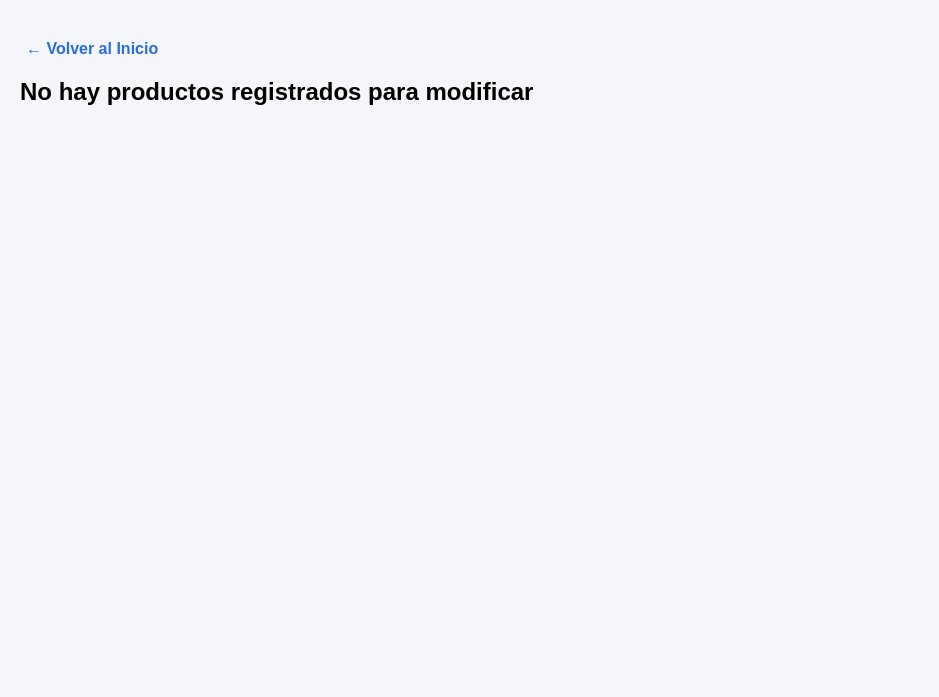
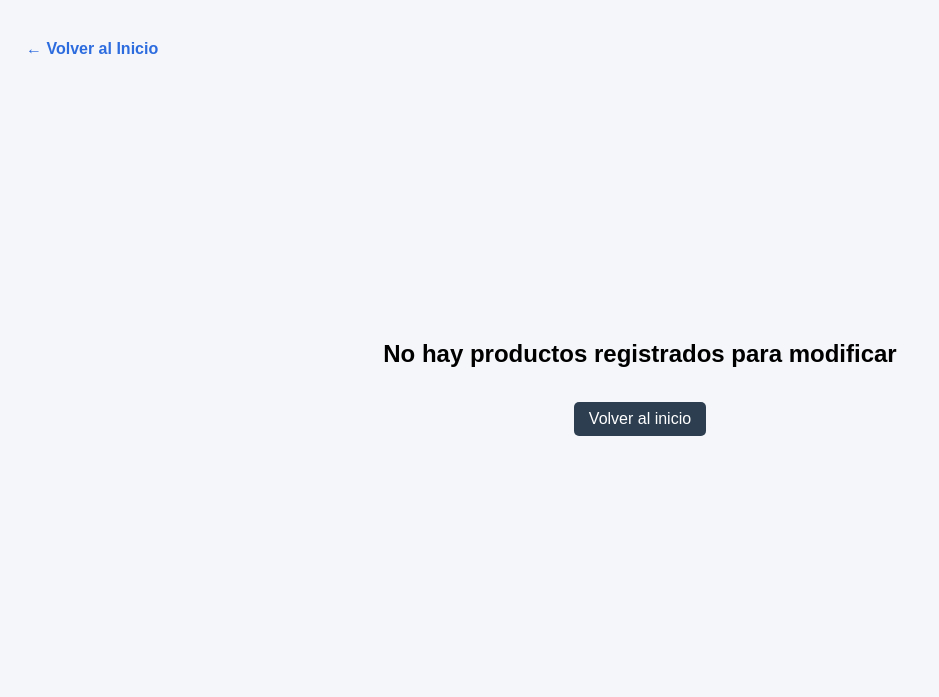
Before and after one commit to bayonabyte/Automotive-Headlight-Inventory-Management-System, a Flask app: page /modificar in a window 1280 px wide. Shown: the top 697 px of the page, without its empty margins (0-939 px from the left). Run offline with Flask 3, Linux system fonts and the light colour scheme; the visitor is signed in with stand-in values (Sample User, id 1); data that the repository does not hold is empty.

Commit message:
Bug modify and delete

```diff
--- a/static/style_modificar.css
+++ b/static/style_modificar.css
@@ -102,3 +102,23 @@ tr:hover {
     color: #2d6cdf;
     padding: 6px;
 }
+
+.contenedor-vacio {
+    display: flex;
+    justify-content: center;
+    align-items: center;
+    height: 80vh;
+}
+
+.caja-mensaje {
+    text-align: center;
+}
+.btn-volver {
+    display: inline-block;
+    margin-top: 15px;
+    padding: 8px 15px;
+    background-color: #2c3e50;
+    color: white;
+    text-decoration: none;
+    border-radius: 5px;
+}
--- a/templates/modificar.html
+++ b/templates/modificar.html
@@ -16,6 +16,7 @@
     <div class="contenedor-vacio">
         <div class="caja-mensaje">
             <h2>{{ mensaje }}</h2>
+            <a href="/" class="btn-volver">Volver al inicio</a>
         </div>
     </div>
     {% endif %}
```
